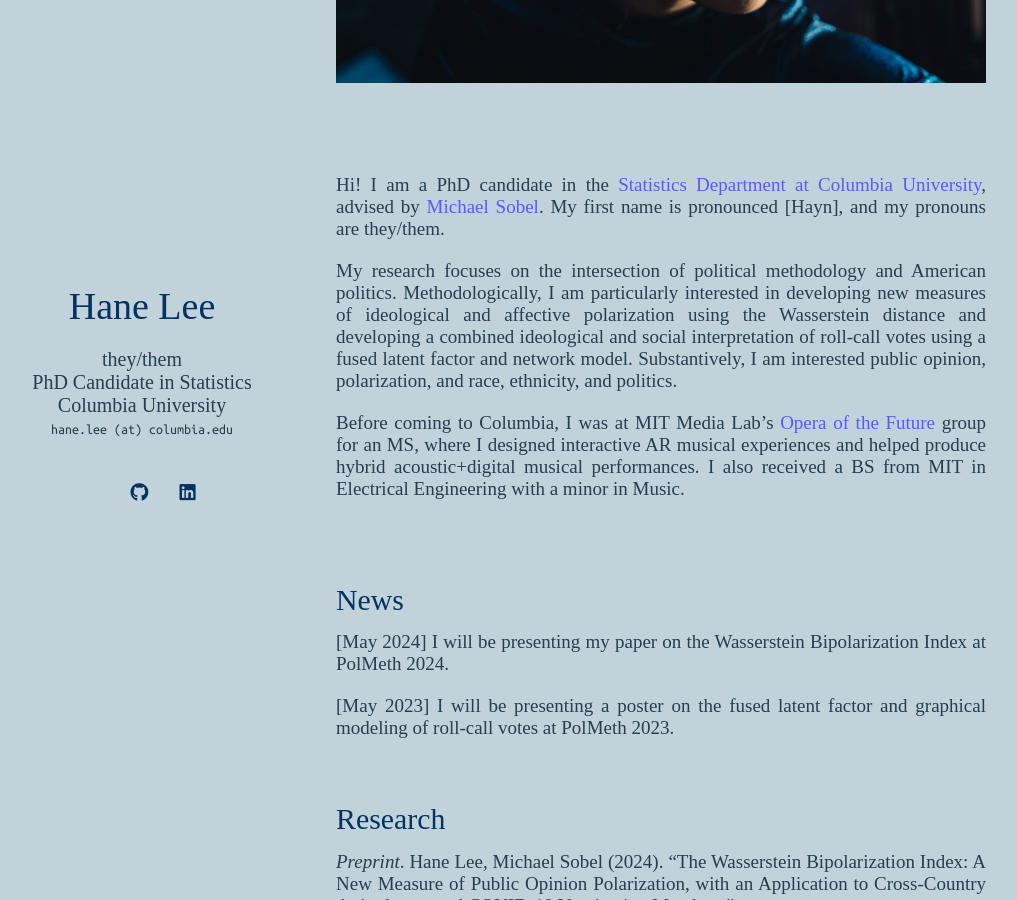
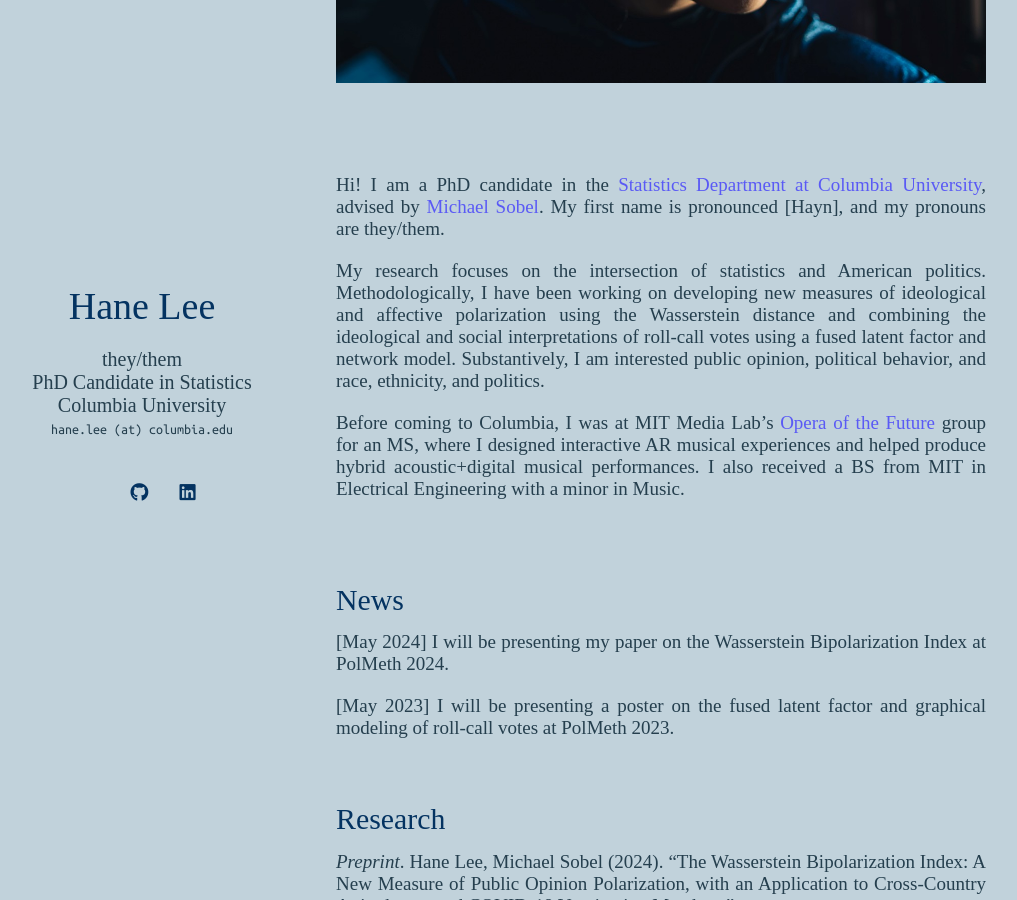
Before and after one commit to hanelee/hanelee.github.io, a Jekyll site: the page built from index.md, in a window 1280 px wide and 900 px high, scrolled down 537 px. Shown: the whole window, without its empty margins (134-1151 px from the left). Built offline with Jekyll 4.4.1, drawn with Linux system fonts in a browser that asks for light colours; nearby versions of some CDN libraries; some web fonts are replaced; a style sheet for code colours, icons or effects is not loaded.

Commit message:
Update index.md

```diff
--- a/index.md
+++ b/index.md
@@ -7,7 +7,7 @@
 
 Hi! I am a PhD candidate in the [Statistics Department at Columbia University](https://stat.columbia.edu/), advised by [Michael Sobel](https://scholar.google.com/citations?user=cuKCFmcAAAAJ&hl=en). My first name is pronounced [Hayn], and my pronouns are they/them.
 
-My research focuses on the intersection of political methodology and American politics. Methodologically, I am particularly interested in developing new measures of ideological and affective polarization using the Wasserstein distance and developing a combined ideological and social interpretation of roll-call votes using a fused latent factor and network model. Substantively, I am interested public opinion, polarization, and race, ethnicity, and politics.
+My research focuses on the intersection of statistics and American politics. Methodologically, I have been working on developing new measures of ideological and affective polarization using the Wasserstein distance and combining the ideological and social interpretations of roll-call votes using a fused latent factor and network model. Substantively, I am interested public opinion, political behavior, and race, ethnicity, and politics.
 
 Before coming to Columbia, I was at MIT Media Lab's [Opera of the Future](https://www.media.mit.edu/groups/opera-of-the-future/overview/) group for an MS, where I designed interactive AR musical experiences and helped produce hybrid acoustic+digital musical performances. I also received a BS from MIT in Electrical Engineering with a minor in Music.
 
```
